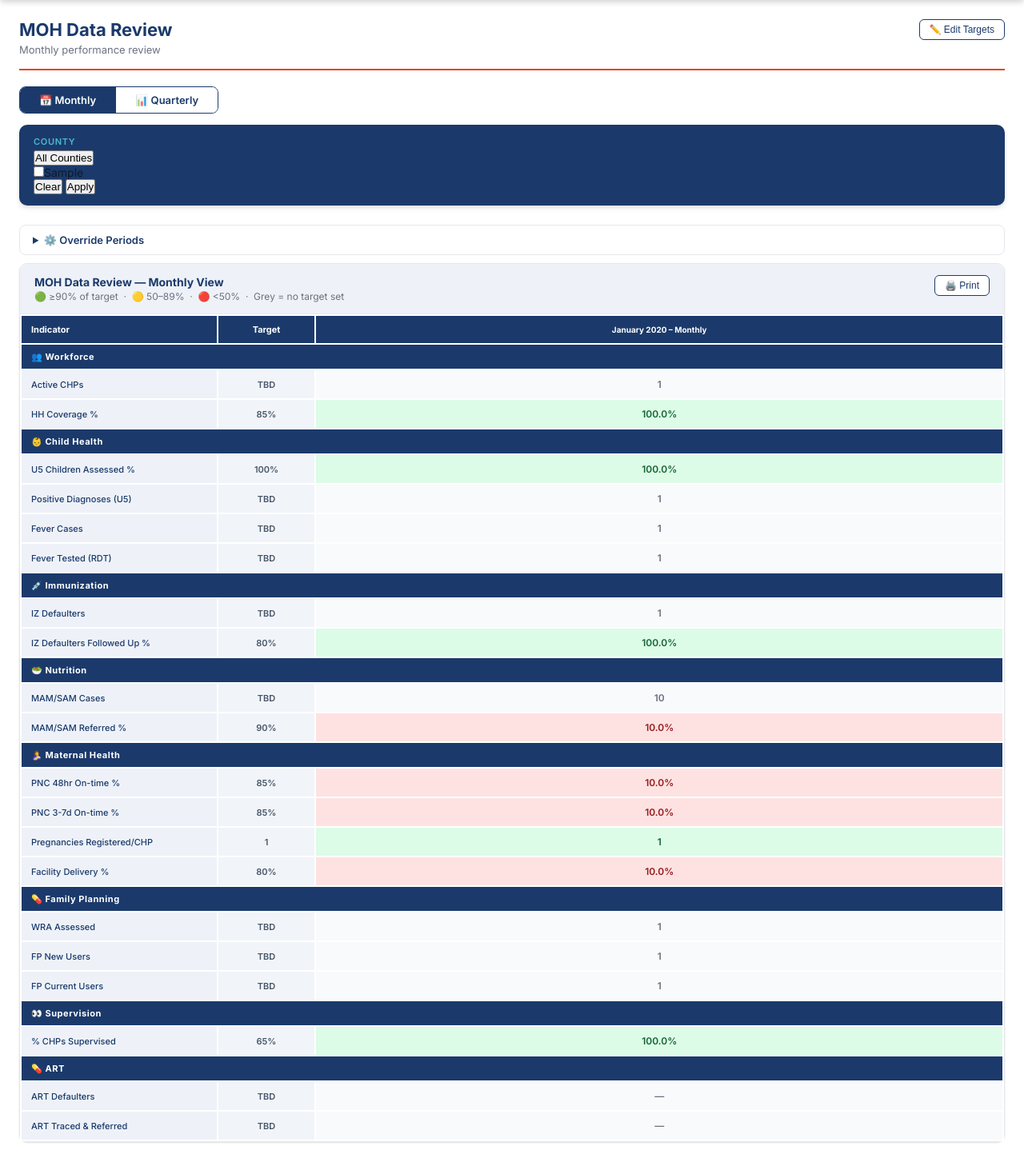
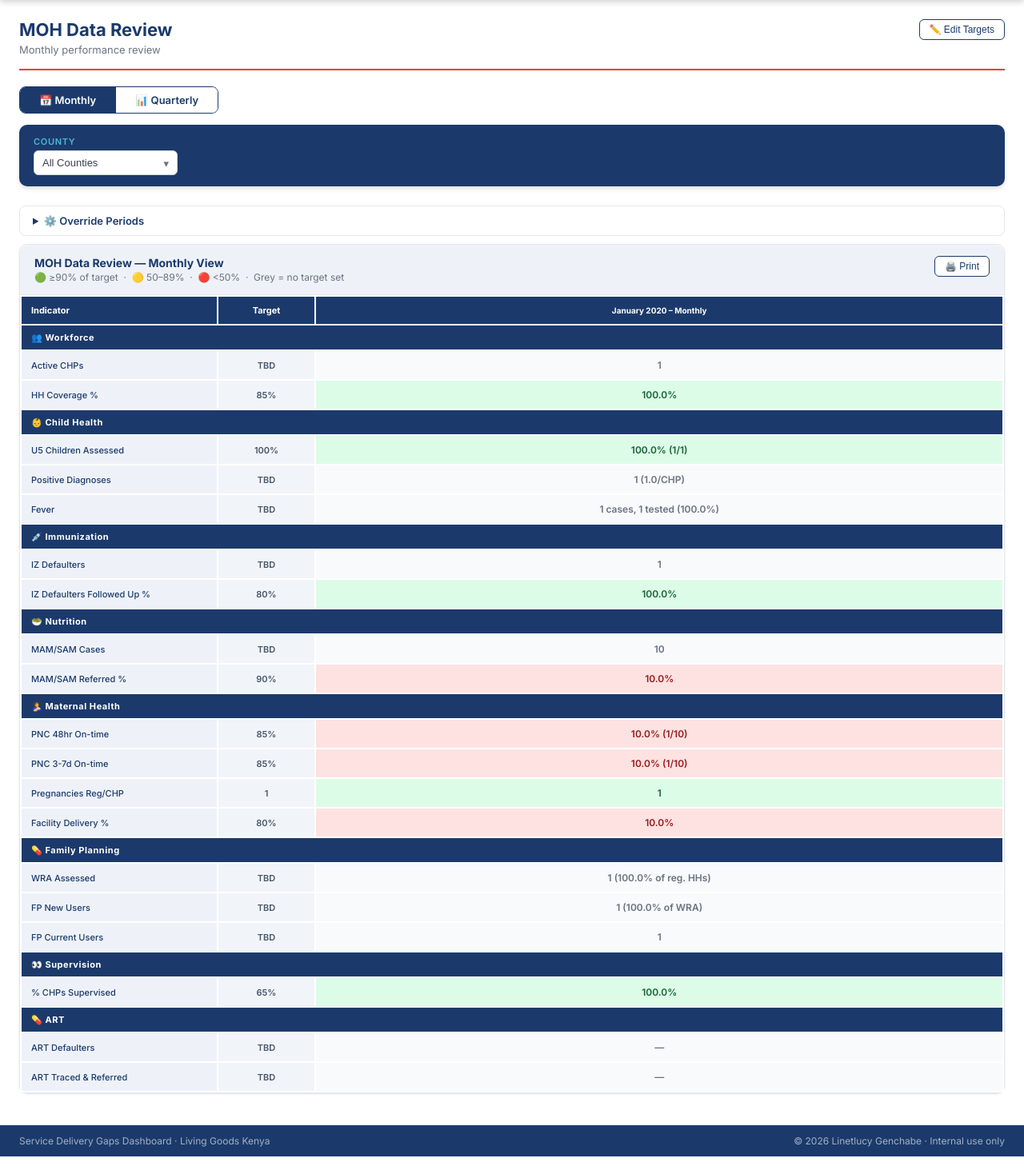
Before and after one commit to linetlucy-genchabe/Service-Delivery-Gaps, a Django app: page /moh-review/ in a window 1280 px wide. Shown: the part 64-1532 px from the top of the page at 80% size. After the commit the page ends 1510 px from the top, so only its background shows below. Run offline with Django 4.2, Linux system fonts and the light colour scheme; a user stored in the database is signed in; tables that the repository leaves empty hold one stand-in row (values such as "Sample post").

Commit message:
MOH Review - fix filter dropdowns CSS, add rich display with counts and percentages

```diff
--- a/dashboard/templates/dashboard/moh_review.html
+++ b/dashboard/templates/dashboard/moh_review.html
@@ -1,5 +1,39 @@
 {% extends 'dashboard/base.html' %}
 {% block title %}MOH Data Review{% endblock %}
+
+{% block extra_css %}
+<style>
+.multi-select-wrap { position:relative; display:inline-block; min-width:160px; }
+.multi-select-btn {
+  width:100%; padding:7px 32px 7px 10px; border:1.5px solid #D1D5DB;
+  border-radius:6px; background:white; cursor:pointer; font-size:13px;
+  color:#374151; text-align:left; white-space:nowrap; overflow:hidden;
+  text-overflow:ellipsis; position:relative;
+}
+.multi-select-btn::after {
+  content:'▾'; position:absolute; right:10px; top:50%;
+  transform:translateY(-50%); color:#6B7280; pointer-events:none;
+}
+.multi-select-dropdown {
+  display:none; position:absolute; top:calc(100% + 4px); left:0;
+  min-width:100%; max-width:280px; background:white;
+  border:1.5px solid #D1D5DB; border-radius:8px;
+  box-shadow:0 4px 16px rgba(0,0,0,.1); z-index:200;
+  max-height:220px; overflow-y:auto;
+}
+.multi-select-dropdown.open { display:block; }
+.multi-select-option {
+  display:flex; align-items:center; gap:8px;
+  padding:8px 12px; cursor:pointer; font-size:13px; color:#374151;
+}
+.multi-select-option:hover { background:#F3F4F6; }
+.multi-select-option input[type=checkbox] { accent-color:#1B3A6B; width:14px; height:14px; flex-shrink:0; }
+.multi-select-footer { padding:8px 12px; border-top:1px solid #E5E7EB; display:flex; gap:8px; }
+.multi-select-footer button { flex:1; padding:5px 0; border-radius:5px; font-size:12px; font-weight:500; cursor:pointer; border:none; }
+.ms-apply { background:#1B3A6B; color:white; }
+.ms-clear  { background:#F3F4F6; color:#374151; }
+</style>
+{% endblock %}
 
 {% block content %}
 <div class="page-header">
--- a/dashboard/views.py
+++ b/dashboard/views.py
@@ -2367,44 +2367,42 @@ def kpi_scorecard_view(request):
 # ===========================================================================
 
 MOH_INDICATORS = [
-    # (key, label, section, target, unit, higher_is_better)
-    ('section_workforce', '👥 Workforce', 'header', None, '', True),
-    ('active_chps',       'Active CHPs',              'workforce',  None, '',  True),
-    ('hh_coverage_pct',   'HH Coverage %',            'workforce',  85,   '%', True),
-
-    ('section_child',     '👶 Child Health', 'header', None, '', True),
-    ('u5_assessment_pct', 'U5 Children Assessed %',   'child',      100,  '%', True),
-    ('total_positive_diag','Positive Diagnoses (U5)', 'child',      None, '',  True),
-    ('fever_cases',       'Fever Cases',              'child',      None, '',  True),
-    ('fever_tested',      'Fever Tested (RDT)',       'child',      None, '',  True),
-
-    ('section_iz',        '💉 Immunization', 'header', None, '', True),
-    ('iz_defaulters',     'IZ Defaulters',            'iz',         None, '',  False),
-    ('iz_followup_pct',   'IZ Defaulters Followed Up %', 'iz',     80,   '%', True),
-
-    ('section_nutrition', '🥗 Nutrition', 'header', None, '', True),
-    ('mam_sam_total',     'MAM/SAM Cases',            'nutrition',  None, '',  False),
-    ('mam_sam_referred_pct','MAM/SAM Referred %',     'nutrition',  90,   '%', True),
-
-    ('section_maternal',  '🤱 Maternal Health', 'header', None, '', True),
-    ('pnc_48hr_pct',      'PNC 48hr On-time %',       'maternal',   85,   '%', True),
-    ('pnc_3_7d_pct',      'PNC 3-7d On-time %',       'maternal',   85,   '%', True),
-    ('preg_per_chp',      'Pregnancies Registered/CHP','maternal',  1,    '',  True),
-    ('facility_delivery_pct','Facility Delivery %',   'maternal',   80,   '%', True),
-
-    ('section_fp',        '💊 Family Planning', 'header', None, '', True),
-    ('fp_wra_assessed',   'WRA Assessed',             'fp',         None, '',  True),
-    ('fp_new_users',      'FP New Users',             'fp',         None, '',  True),
-    ('fp_current_users',  'FP Current Users',         'fp',         None, '',  True),
-
-    ('section_supervision','👀 Supervision', 'header', None, '', True),
-    ('supervision_pct',   '% CHPs Supervised',        'supervision',65,   '%', True),
-
-    ('section_art',       '💊 ART', 'header', None, '', True),
-    ('art_defaulters',    'ART Defaulters',           'art',        None, '',  False),
-    ('art_traced',        'ART Traced & Referred',    'art',        None, '',  False),
+    # (key, label, section, target, unit, higher_is_better, display_type)
+    ('section_workforce', '👥 Workforce',        'header',     None, '', True,  'header'),
+    ('active_chps',       'Active CHPs',          'workforce',  None, '',  True, 'simple'),
+    ('hh_coverage_pct',   'HH Coverage %',        'workforce',  85,   '%', True, 'simple'),
+
+    ('section_child',     '👶 Child Health',      'header',     None, '', True,  'header'),
+    ('u5_assessment_pct', 'U5 Children Assessed', 'child',      100,  '%', True, 'u5'),
+    ('total_positive_diag','Positive Diagnoses',  'child',      None, '',  True, 'pos_diag'),
+    ('fever_cases',       'Fever',                'child',      None, '',  False,'fever'),
+
+    ('section_iz',        '💉 Immunization',      'header',     None, '', True,  'header'),
+    ('iz_defaulters',     'IZ Defaulters',        'iz',         None, '',  False,'simple'),
+    ('iz_followup_pct',   'IZ Defaulters Followed Up %','iz',  80,   '%', True, 'simple'),
+
+    ('section_nutrition', '🥗 Nutrition',         'header',     None, '', True,  'header'),
+    ('mam_sam_total',     'MAM/SAM Cases',        'nutrition',  None, '',  False,'simple'),
+    ('mam_sam_referred_pct','MAM/SAM Referred %', 'nutrition',  90,   '%', True, 'simple'),
+
+    ('section_maternal',  '🤱 Maternal Health',   'header',     None, '', True,  'header'),
+    ('pnc_48hr_pct',      'PNC 48hr On-time',     'maternal',   85,   '%', True, 'pnc48'),
+    ('pnc_3_7d_pct',      'PNC 3-7d On-time',     'maternal',   85,   '%', True, 'pnc37'),
+    ('preg_per_chp',      'Pregnancies Reg/CHP',  'maternal',   1,    '',  True, 'simple'),
+    ('facility_delivery_pct','Facility Delivery %','maternal',  80,   '%', True, 'simple'),
+
+    ('section_fp',        '💊 Family Planning',   'header',     None, '', True,  'header'),
+    ('fp_wra_assessed',   'WRA Assessed',         'fp',         None, '',  True, 'fp_wra'),
+    ('fp_new_users',      'FP New Users',         'fp',         None, '',  True, 'fp_new'),
+    ('fp_current_users',  'FP Current Users',     'fp',         None, '',  True, 'simple'),
+
+    ('section_supervision','👀 Supervision',      'header',     None, '', True,  'header'),
+    ('supervision_pct',   '% CHPs Supervised',    'supervision',65,   '%', True, 'simple'),
+
+    ('section_art',       '💊 ART',               'header',     None, '', True,  'header'),
+    ('art_defaulters',    'ART Defaulters',       'art',        None, '',  False,'simple'),
+    ('art_traced',        'ART Traced & Referred','art',        None, '',  False,'simple'),
 ]
-
 DEFAULT_MOH_TARGETS = {
     'hh_coverage_pct':       85,
     'u5_assessment_pct':     100,
@@ -2471,22 +2469,40 @@ def compute_moh_metrics(chw_qs):
         'active_chps':          total_active,
         'total_chps':           total_all,
         'hh_coverage_pct':      pct(agg['hh_visits'], agg['reg_hhs']),
+        # U5 — pct + fraction
         'u5_assessment_pct':    pct(agg['u5_assessed'], agg['reg_u5']),
+        'u5_assessed_num':      agg['u5_assessed'] or 0,
+        'u5_registered':        agg['reg_u5'] or 0,
+        # Positive diagnoses + avg/CHP
         'total_positive_diag':  agg['pos_diag'],
+        'pos_diag_per_chp':     round(agg['pos_diag'] / total_active, 2) if agg['pos_diag'] and total_active else None,
+        # Fever — cases + tested + tested %
         'fever_cases':          agg['fever_cases'],
         'fever_tested':         agg['fever_tested'],
+        'fever_tested_pct':     pct(agg['fever_tested'], agg['fever_cases']),
+        # IZ
         'iz_defaulters':        agg['iz_def'],
         'iz_followup_pct':      pct(agg['iz_followup'], agg['iz_def']),
+        # Nutrition
         'mam_sam_total':        agg['mam_sam'],
         'mam_sam_referred_pct': pct(agg['mam_sam_ref'], agg['mam_sam']),
+        # PNC
         'pnc_48hr_pct':         pct(agg['pnc_48'], agg['deliveries']),
+        'pnc_48hr_num':         agg['pnc_48'] or 0,
         'pnc_3_7d_pct':         pct(agg['pnc_37'], agg['deliveries']),
+        'pnc_3_7d_num':         agg['pnc_37'] or 0,
+        'deliveries':           agg['deliveries'] or 0,
         'preg_per_chp':         round(agg['preg'] / total_active, 2) if agg['preg'] and total_active else None,
         'facility_delivery_pct':pct(agg['fac_del'], agg['deliveries']),
+        # FP — counts + percentages
         'fp_wra_assessed':      agg['fp_wra'],
+        'fp_wra_pct':           pct(agg['fp_wra'], agg['reg_hhs']),  # % of reg HHs
         'fp_new_users':         agg['fp_new'],
+        'fp_new_pct':           pct(agg['fp_new'], agg['fp_wra']),    # % of WRA assessed
         'fp_current_users':     agg['fp_cur'],
+        # Supervision
         'supervision_pct':      pct(active_qs.filter(supervised=True).count(), total_active),
+        # ART
         'art_defaulters':       None,
         'art_traced':           None,
     }
@@ -2636,8 +2652,8 @@ def moh_review_view(request):
         return f"{val:,}" if isinstance(val, int) else str(val)
 
     rows = []
-    for key, label, section, default_target, unit, hib in MOH_INDICATORS:
-        if section == 'header':
+    for key, label, section, default_target, unit, hib, display_type in MOH_INDICATORS:
+        if display_type == 'header':
             rows.append({'type': 'header', 'label': label, 'key': key})
             continue
 
@@ -2646,9 +2662,45 @@ def moh_review_view(request):
         for cm in col_metrics:
             m   = cm['metrics']
             val = m.get(key) if m else None
+
+            # Build rich display string based on type
+            if m is None or val is None:
+                display = '—'
+            elif display_type == 'u5':
+                num = m.get('u5_assessed_num', 0)
+                reg = m.get('u5_registered', 0)
+                display = f"{val}% ({num:,}/{reg:,})" if reg else f"{val}%"
+            elif display_type == 'pos_diag':
+                avg = m.get('pos_diag_per_chp')
+                display = f"{val:,} ({avg}/CHP)" if avg else f"{val:,}"
+            elif display_type == 'fever':
+                tested = m.get('fever_tested', 0)
+                tpct   = m.get('fever_tested_pct')
+                display = f"{val:,} cases, {tested:,} tested ({tpct}%)" if tpct else f"{val:,} cases"
+            elif display_type == 'pnc48':
+                num = m.get('pnc_48hr_num', 0)
+                den = m.get('deliveries', 0)
+                display = f"{val}% ({num:,}/{den:,})" if den else f"{val}%"
+            elif display_type == 'pnc37':
+                num = m.get('pnc_3_7d_num', 0)
+                den = m.get('deliveries', 0)
+                display = f"{val}% ({num:,}/{den:,})" if den else f"{val}%"
+            elif display_type == 'fp_wra':
+                wra_pct = m.get('fp_wra_pct')
+                display = f"{val:,} ({wra_pct}% of reg. HHs)" if wra_pct else f"{val:,}"
+            elif display_type == 'fp_new':
+                new_pct = m.get('fp_new_pct')
+                display = f"{val:,} ({new_pct}% of WRA)" if new_pct else f"{val:,}"
+            elif unit == '%':
+                display = f"{val}%"
+            elif isinstance(val, float):
+                display = f"{val:,.2f}" if val != int(val) else f"{int(val):,}"
+            else:
+                display = f"{val:,}" if isinstance(val, int) else str(val)
+
             cells.append({
                 'value':   val,
-                'display': fmt(val, unit),
+                'display': display,
                 'colour':  cell_colour(val, target, hib),
             })
 
```
